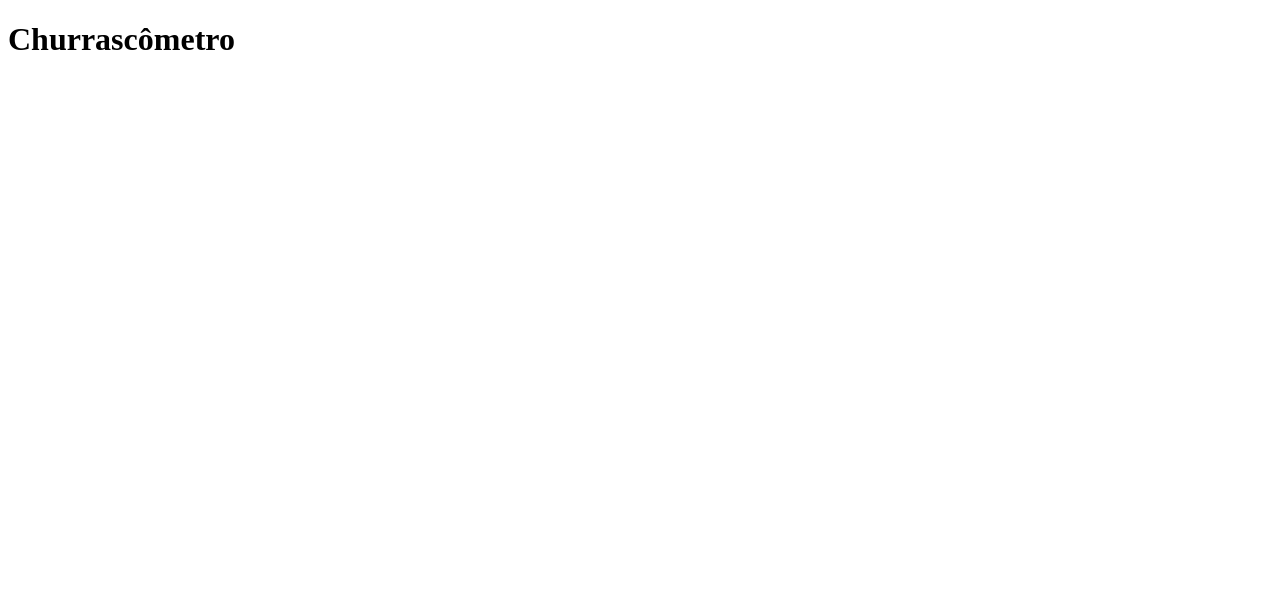
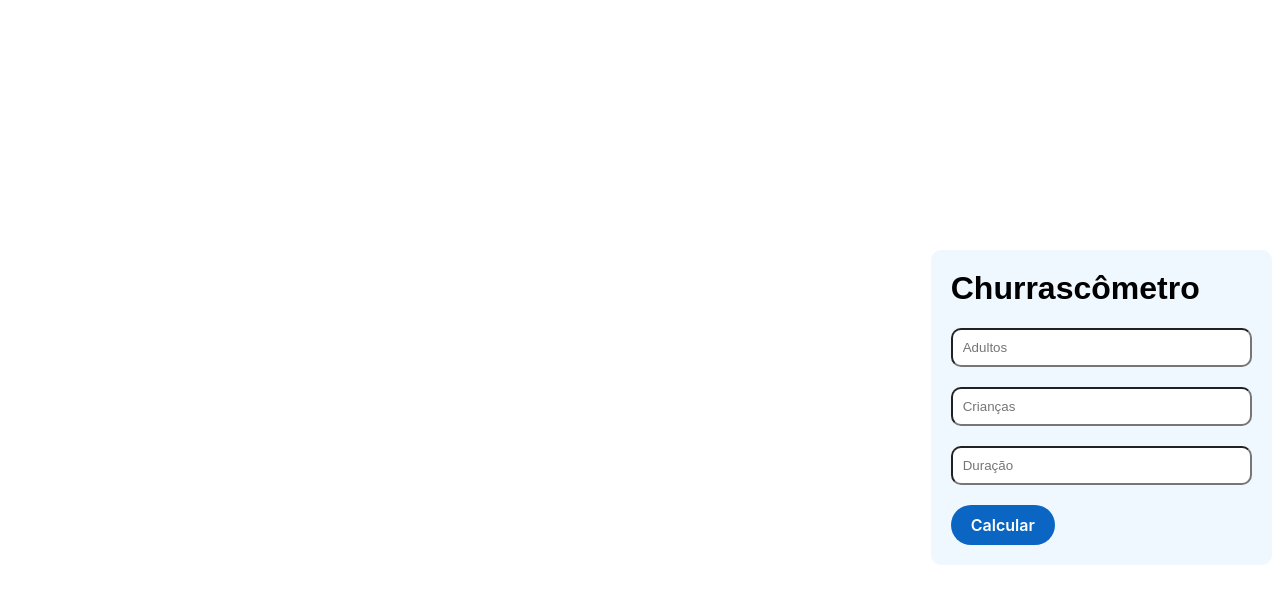
Before and after one commit to loosedgore2/Churrascometro, a plain HTML site: page index.html in a window 1280 px wide. Drawn offline with Linux system fonts and the light colour scheme.

Commit message:
Primeiro passo dado

```diff
--- a/Css/style.css
+++ b/Css/style.css
@@ -0,0 +1,61 @@
+.tabela{
+    margin-top: 250px;
+    margin-left: 73%;
+
+}
+
+
+.container{
+
+    max-width: 500px;
+    font-family: Arial, Helvetica, sans-serif;
+    background-color: aliceblue;
+    padding: 20px;
+    border-radius: 10px;
+    margin: auto;
+}
+
+input{
+
+    border-radius: 10px;
+    display: block;
+    box-sizing: border-box;
+    padding: 10px;
+    width: 100%;
+    margin-bottom: 20px;
+
+}
+
+h1{
+    margin-top: 0px;
+}
+
+button{
+
+      align-items: center;
+      background-color: #0A66C2;
+      border: 0;
+      border-radius: 100px;
+      box-sizing: border-box;
+      color: #ffffff;
+      cursor: pointer;
+      display: inline-flex;
+      font-family: -apple-system, system-ui, system-ui, "Segoe UI", Roboto, "Helvetica Neue", "Fira Sans", Ubuntu, Oxygen, "Oxygen Sans", Cantarell, "Droid Sans", "Apple Color Emoji", "Segoe UI Emoji", "Segoe UI Symbol", "Lucida Grande", Helvetica, Arial, sans-serif;
+      font-size: 16px;
+      font-weight: 600;
+      justify-content: center;
+      line-height: 20px;
+      max-width: 480px;
+      min-height: 40px;
+      min-width: 0px;
+      overflow: hidden;
+      padding: 0px;
+      padding-left: 20px;
+      padding-right: 20px;
+      text-align: center;
+      touch-action: manipulation;
+      transition: background-color 0.167s cubic-bezier(0.4, 0, 0.2, 1) 0s, box-shadow 0.167s cubic-bezier(0.4, 0, 0.2, 1) 0s, color 0.167s cubic-bezier(0.4, 0, 0.2, 1) 0s;
+      user-select: none;
+      -webkit-user-select: none;
+      vertical-align: middle;
+    }
--- a/Scriptos/script.js
+++ b/Scriptos/script.js
@@ -0,0 +1,53 @@
+/* Carne - 400gr p/pessoa + de 6 horas - 650
+Cerveja - 1200ml p/pessoa + de 6 horas - 2000ml
+Refrigerante - 1000ml p/pessoa + 6 horas 1500ml
+
+crianças valem por 0,5 */
+
+let inputAdultos = document.getElementById("adultos");
+let inputCrincas = document.getElementById("criancas");
+let inputDuracao = document.getElementById("duracao");
+let resultado = document.getElementById("resultado");
+
+function calcular() {
+    console.log("Calculando...");
+
+    let adultos = inputAdultos.value
+    let criancas = inputCrincas.value;
+    let duracao = inputDuracao.value;
+
+    let qdtCarne = carnePP(duracao) * adultos + (carnePP(duracao) / 2 * criancas);
+    console.log(qdtCarne);
+    let qdtCerveja = cervejaPP(duracao) * adultos
+    console.log(qdtCerveja);
+    let qdtBebidas = bebidasPP(duracao) * adultos + (bebidasPP(duracao) / 2 * criancas);
+    console.log(qdtBebidas);
+
+    resultado.innerHTML = `<p>${qdtCarne / 1000}Kg de Carne`
+    resultado.innerHTML += `<p>${Math.ceil(qdtCerveja / 355)} Latas de Cerveja`
+    resultado.innerHTML += `<p>${qdtBebidas / 1000}L de Refrigerante`
+}
+
+function carnePP(duracao) {
+    if (duracao >= 6) {
+        return 650;
+    } else {
+        return 400;
+    }
+}
+
+function cervejaPP(duracao){
+    if (duracao >= 6) {
+        return 2000;
+    } else {
+        return 1200;
+    }
+}
+
+function bebidasPP(duracao) {
+    if (duracao >= 6) {
+        return 1500;
+    } else {
+        return 1000;
+    }
+}
--- a/index.html
+++ b/index.html
@@ -6,11 +6,26 @@
     <meta name="viewport" content="width=device-width, initial-scale=1.0">
     <title>Churrascômetro</title>
     <link rel="stylesheet" type="text/css" href="Css\style.css">
-    <script src="Scriptos\script.js"></script>
+
 
 
 </head>
 <body>
-    <h1>Churrascômetro</h1>
+ <div class="tabela">
+
+    <div class="container">
+        <h1>Churrascômetro</h1>
+            <div class="form_goup">
+                <input id="adultos" class="forms" name="adultos" type="number" placeholder="Adultos">
+                <input id="criancas" class="forms" name="criancas" type="number" placeholder="Crianças">
+                <input id="duracao" class="forms" name="duracao" type="number" placeholder="Duração">
+                <button onclick="calcular()">Calcular</button>
+            </div>
+        <div id="resultado"></div>
+
+    </div>
+
+ </div>
+ <script src="Scriptos\script.js"></script>
 </body>
 </html>
```
